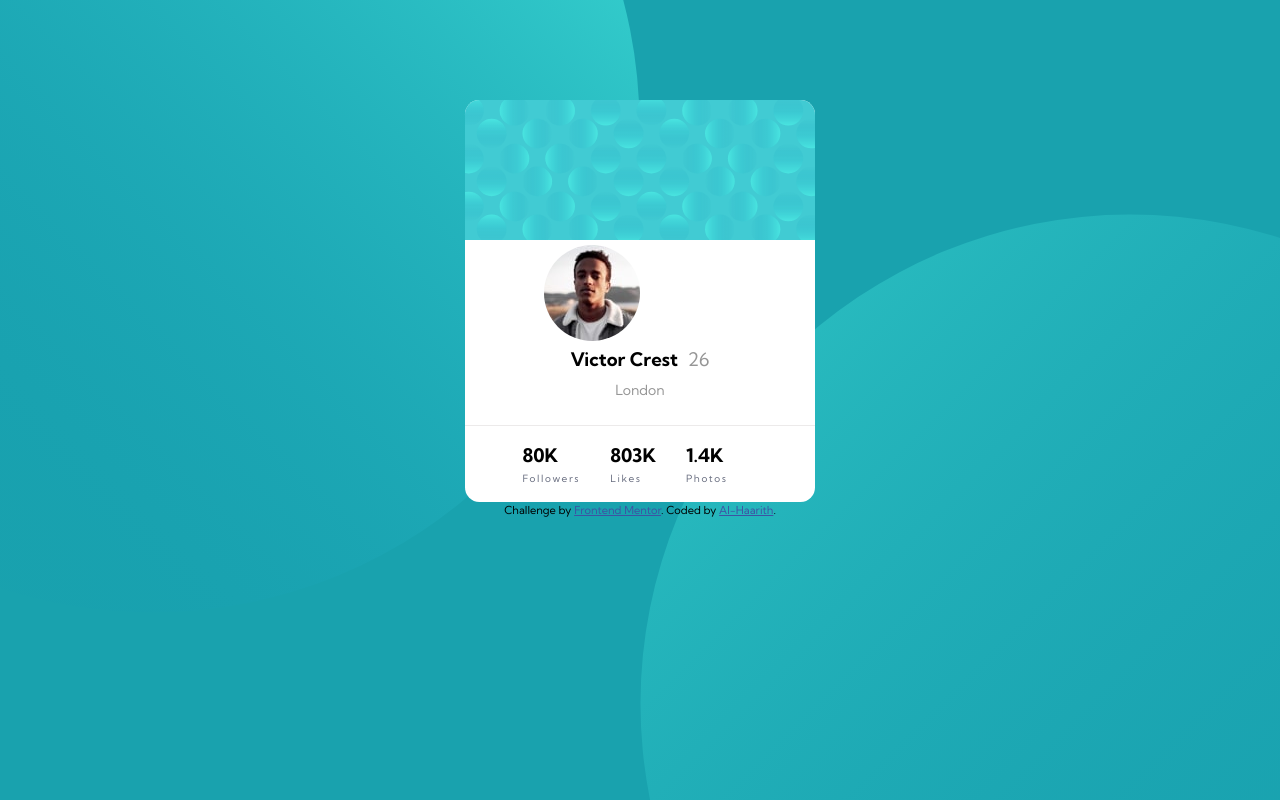
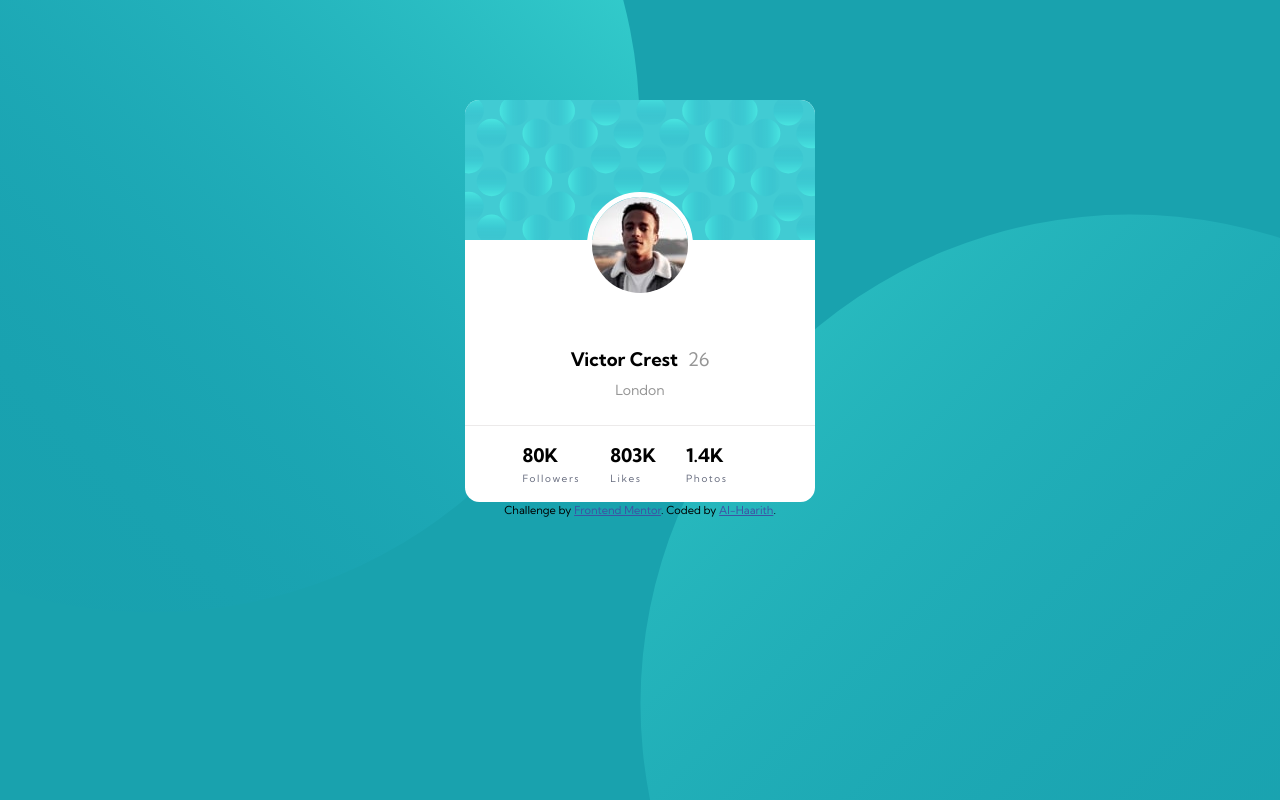
Before and after one commit to HaarithBinSabur/profile-card-componet, a plain HTML site: page index.html in a window 1280 px wide. Drawn offline with Linux system fonts and the light colour scheme.

Commit message:
initial commit

```diff
--- a/style/style.css
+++ b/style/style.css
@@ -112,7 +112,7 @@ body{
 }
 
 .image__victor{
-    transform: translate(-3rem);
+    transform: translateY(-3rem);
     border-radius: 60px;
     border: 5px solid white;
     margin: auto;
```
